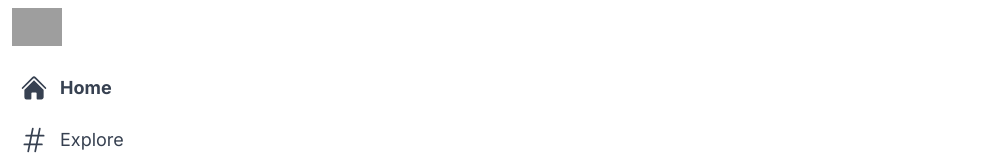
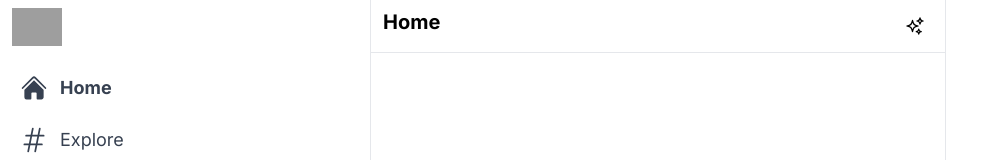
Before and after one commit to minieayo/udemy-twitter, a Next.js app: page / in a window 1280 px wide. Shown: the top 160 px of the page, without its empty margins (0-1001 px from the left). Built offline with nearby package versions, Linux system fonts and the light colour scheme; grey boxes are pictures that could not be loaded.

Commit message:
create feed component and its header

```diff
--- /dev/null
+++ b/app/components/Feed.tsx
@@ -0,0 +1,17 @@
+import { SparklesIcon } from "@heroicons/react/24/outline";
+import React from "react";
+
+const Feed = () => {
+  return (
+    <div className="xl:ml-[370px] border-l border-r border-gray-200 xl:min-w-[576px] sm:ml-[73px] flex-grow max-w-xl">
+      <div className="flex py-2 px-3 sticky top-0 z-50 bg-white border-b border-gray-200">
+        <h2 className="text-lg sm:text-xl font-bold cursor-pointer">Home</h2>
+        <div className="hoverEffect flex items-center justify-center px-0  ml-auto w-9 h-9">
+          <SparklesIcon className="h-5" />
+        </div>
+      </div>
+    </div>
+  );
+};
+
+export default Feed;
--- a/app/page.tsx
+++ b/app/page.tsx
@@ -1,10 +1,15 @@
-import Sidebar from "./component/Sidebar";
+import Feed from "./components/Feed";
+import Sidebar from "./components/Sidebar";
 
 export default function Home() {
   return (
     <div>
       <main className="flex min-h-screen max-w-7xl mx-auto">
+        {/* Sidebar */}
         <Sidebar />
+
+        {/* Feed */}
+        <Feed />
       </main>
     </div>
   );
```
Also changed, not shown: app/components/Sidebar.tsx (renamed from app/component/Sidebar.tsx), app/components/SidebarMenuItem.tsx (renamed from app/component/SidebarMenuItem.tsx).
